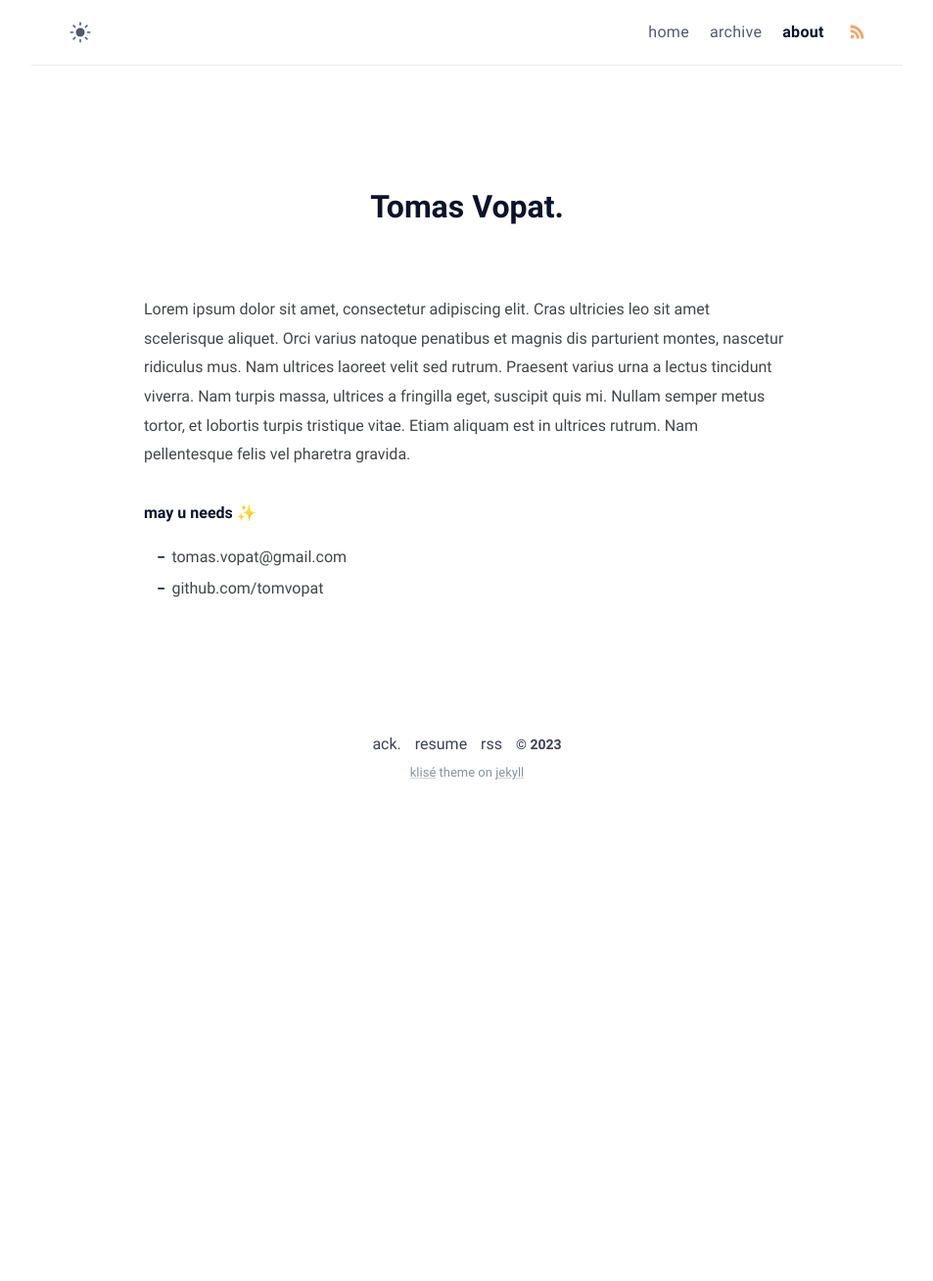
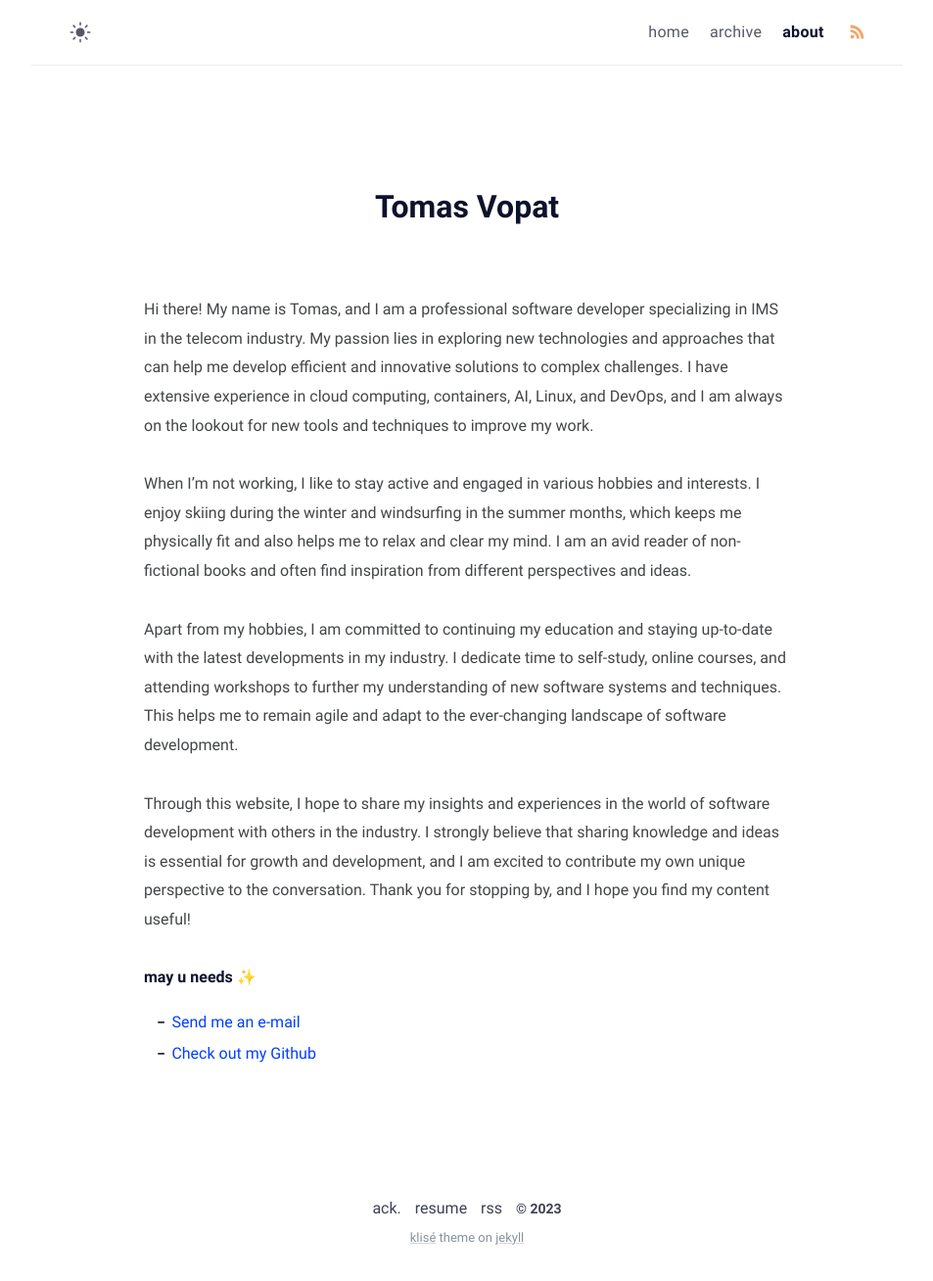
Before and after one commit to tomvopat/personal_webpage, a Jekyll site: the page built from data/about.md, in a window 1280 px wide. Shown: the whole page at 98% size, without its empty margins (163-1116 px from the left). Built offline with Jekyll 4.4.1, drawn with Linux system fonts in a browser that asks for light colours; before the commit the page ends 900 px from its top, so only the background shows below that.

Commit message:
Update about me page

```diff
--- a/data/_layouts/page.html
+++ b/data/_layouts/page.html
@@ -31,7 +31,7 @@ layout: compress
   {% include navbar.html %}
   <div class="wrapper">
     <header class="header">
-      <h1 class="header-title center" itemprop="headline">{{ page.title | escape }}.</h1>
+      <h1 class="header-title center" itemprop="headline">{{ page.title | escape }}</h1>
     </header>
     <main class="page-content" aria-label="Content">
       {% include anchor_headings.html html=content anchorClass="anchor-head" beforeHeading=true h_min=4 h_max=4 %}
--- a/data/about.md
+++ b/data/about.md
@@ -2,14 +2,20 @@
 title: Tomas Vopat
 permalink: /about/
 layout: page
-excerpt: Lorem ipsum dolor sit amet, consectetur adipiscing elit. Nam vulputate eros a consequat mattis. Vivamus eleifend eleifend lacus id bibendum.
+excerpt: My name is Tomas, and I am a professional software developer specializing in IMS in the telecom industry.
 comments: false
 ---
 
 
-Lorem ipsum dolor sit amet, consectetur adipiscing elit. Cras ultricies leo sit amet scelerisque aliquet. Orci varius natoque penatibus et magnis dis parturient montes, nascetur ridiculus mus. Nam ultrices laoreet velit sed rutrum. Praesent varius urna a lectus tincidunt viverra. Nam turpis massa, ultrices a fringilla eget, suscipit quis mi. Nullam semper metus tortor, et lobortis turpis tristique vitae. Etiam aliquam est in ultrices rutrum. Nam pellentesque felis vel pharetra gravida.
+Hi there! My name is Tomas, and I am a professional software developer specializing in IMS in the telecom industry. My passion lies in exploring new technologies and approaches that can help me develop efficient and innovative solutions to complex challenges. I have extensive experience in cloud computing, containers, AI, Linux, and DevOps, and I am always on the lookout for new tools and techniques to improve my work.
+
+When I'm not working, I like to stay active and engaged in various hobbies and interests. I enjoy skiing during the winter and windsurfing in the summer months, which keeps me physically fit and also helps me to relax and clear my mind. I am an avid reader of non-fictional books and often find inspiration from different perspectives and ideas.
+
+Apart from my hobbies, I am committed to continuing my education and staying up-to-date with the latest developments in my industry. I dedicate time to self-study, online courses, and attending workshops to further my understanding of new software systems and techniques. This helps me to remain agile and adapt to the ever-changing landscape of software development.
+
+Through this website, I hope to share my insights and experiences in the world of software development with others in the industry. I strongly believe that sharing knowledge and ideas is essential for growth and development, and I am excited to contribute my own unique perspective to the conversation. Thank you for stopping by, and I hope you find my content useful!
 
 **may u needs ✨**
 
-- {{ site.author.email }}
-- github.com/{{ site.author.github }}
+- [Send me an e-mail](mailto:{{ site.author.email }})
+- [Check out my Github](https://github.com/{{ site.author.github }})
```
